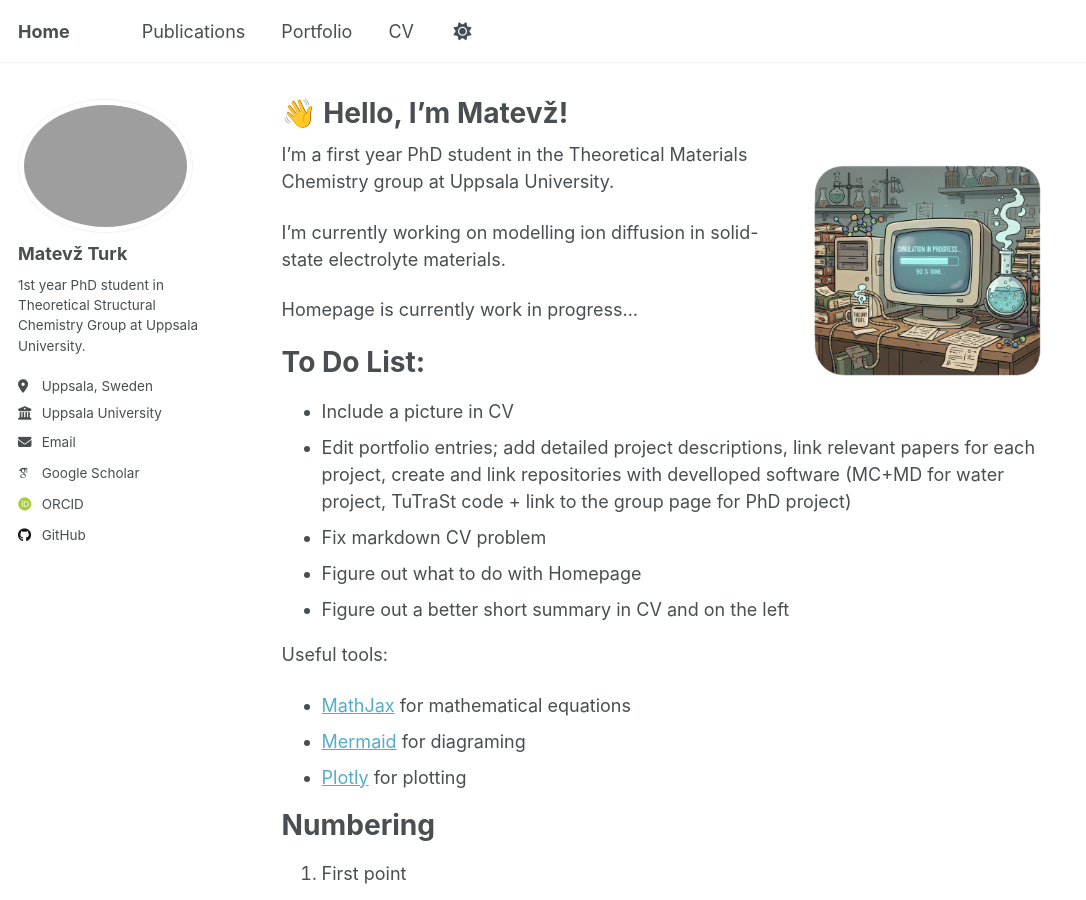
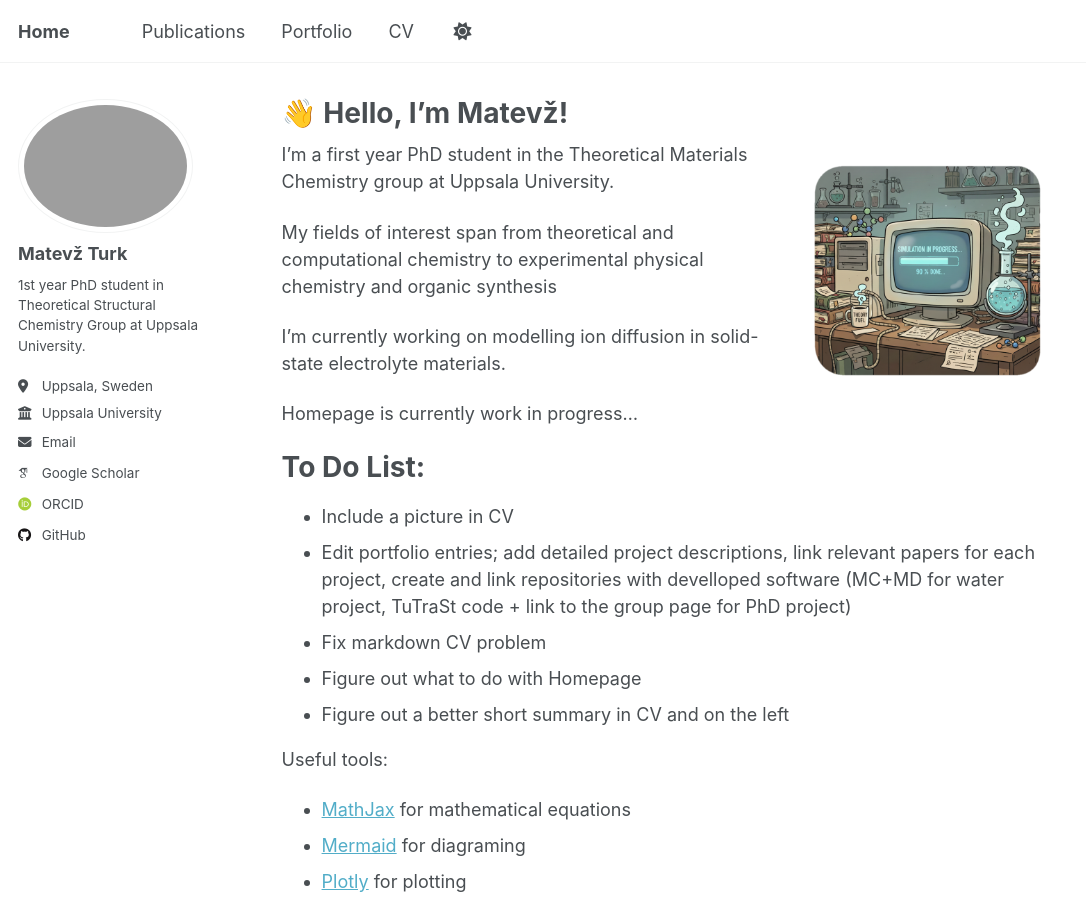
Before and after one commit to MatevzTurk/MatevzTurk.github.io, a Jekyll site: the page built from _pages/about.md, in a window 1280 px wide and 900 px high. Shown: the whole window, without its empty margins (0-1086 px from the left). Built offline with Jekyll 4.4.1, drawn with Linux system fonts in a browser that asks for light colours; some web fonts are replaced; a script that is not in the unit is left out.

Commit message:
Update about.md

```diff
--- a/_pages/about.md
+++ b/_pages/about.md
@@ -9,6 +9,8 @@ redirect_from:
 
 ![Illustration theoretical chemistry](/images/doodle.png){: .align-right width="250px"}
 I'm a first year PhD student in the Theoretical Materials Chemistry group at Uppsala University.
+
+My fields of interest span from theoretical and computational chemistry to experimental physical chemistry and organic synthesis
 
 I'm currently working on modelling ion diffusion in solid-state electrolyte materials.
 
```
